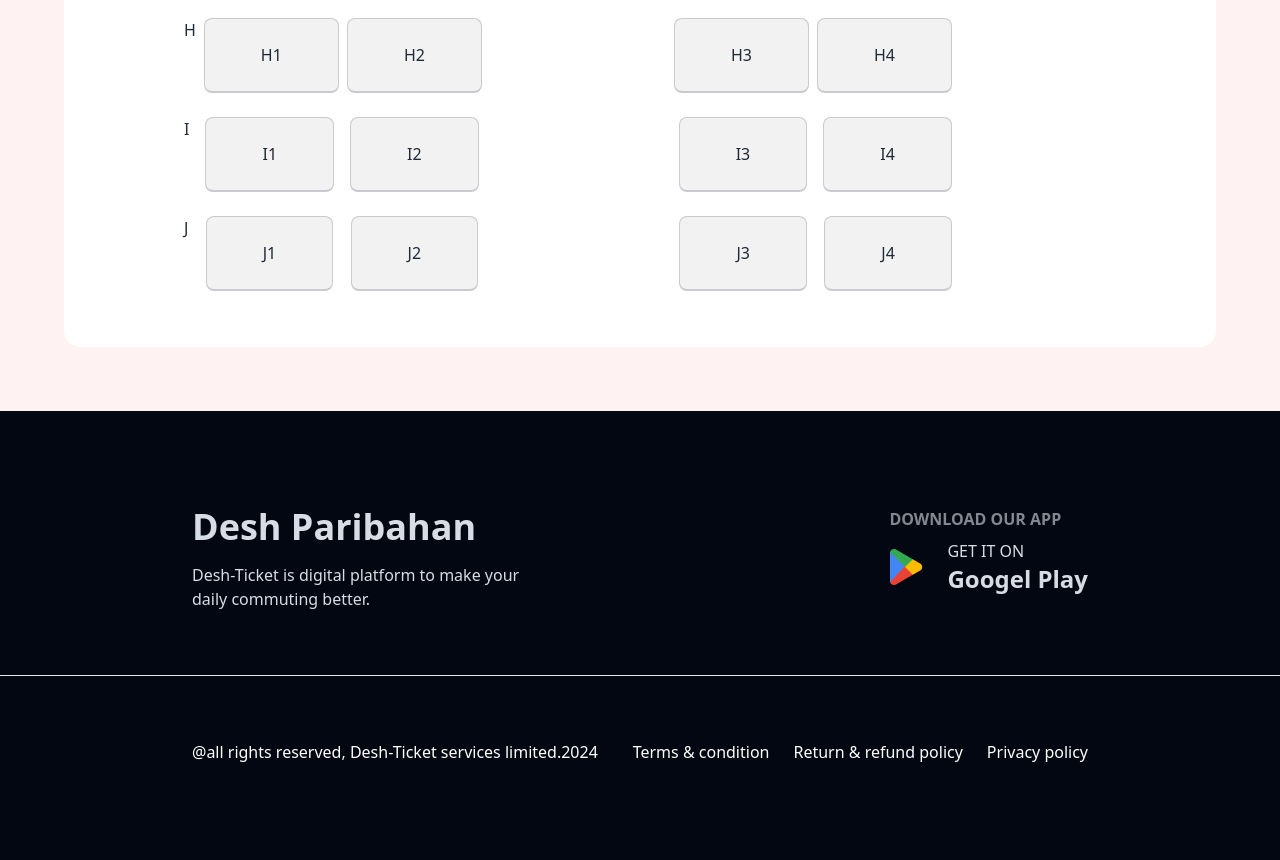
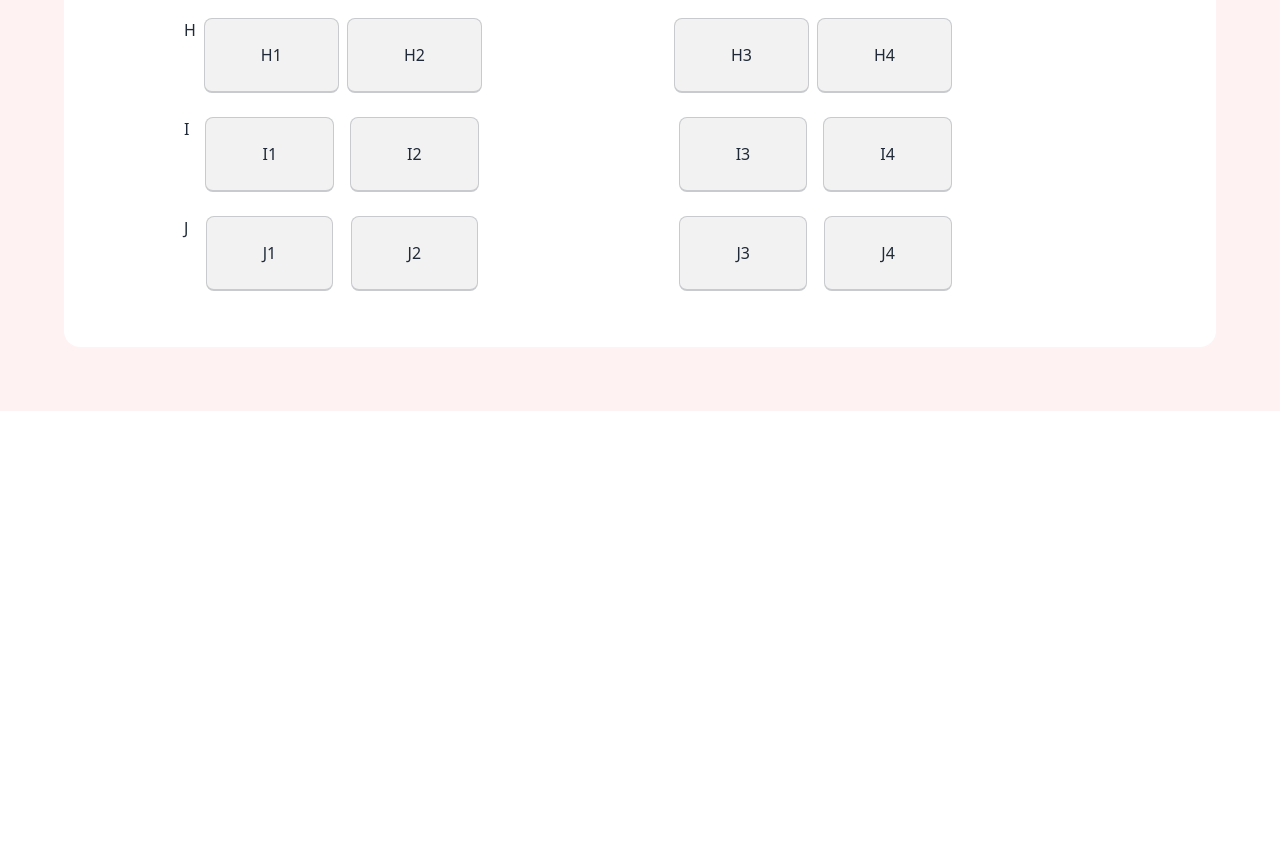
Before and after one commit to Hossainmithu/desh-paribahan, a plain HTML site: page index.html in a window 1280 px wide. Shown: the part 3082-3942 px from the top of the page. After the commit the page ends 3493 px from the top, so only its background shows below. Drawn offline with nearby package versions, Linux system fonts and the light colour scheme.

```diff
--- a/index.html
+++ b/index.html
@@ -311,42 +311,6 @@
       </div>
     </div>
   </section>
-  <!-- this is footer section -->
-  <section>
-
-    <footer class="px-8 lg:px-48 pt-14 lg:pt-24 pb-16 bg-[#030712] text-neutral-content">
-
-      <div class="flex justify-between">
-        <aside class="space-y-4">
-          <h1 class="text-2xl lg:text-4xl font-bold ">Desh Paribahan</h1>
-          <p>Desh-Ticket is digital platform to make your <br> daily commuting better.</p>
-        </aside>
-        <nav>
-          <h6 class="footer-title">Download our app</h6>
-          <div class="flex items-center gap-6">
-            <div><img src="images/playstore.png" alt=""></div>
-            <div class="flex flex-col ">
-              <p>GET IT ON</p>
-              <p class="text-2xl font-semibold">Googel Play</p>
-            </div>
-          </div>
-        </nav>
-      </div>
-    </footer>
-    <footer class="px-8 lg:px-48 pb-16 lg:pb-24 pt-16 border-t bg-[#030712] text-white  flex justify-between gap-6">
-      <aside class="">
-        <p>@all rights reserved, Desh-Ticket services limited.2024</p>
-      </aside>
-      <nav class="">
-        <div class="flex gap-6">
-          <a>Terms & condition</a>
-          <a>Return & refund policy</a>
-          <a>Privacy policy</a>
-        </div>
-      </nav>
-    </footer>
-  </section>
-
   <script src="scripts/utility.js"></script>
   <script src="scripts/paribahan.js"></script>
 </body>
```
